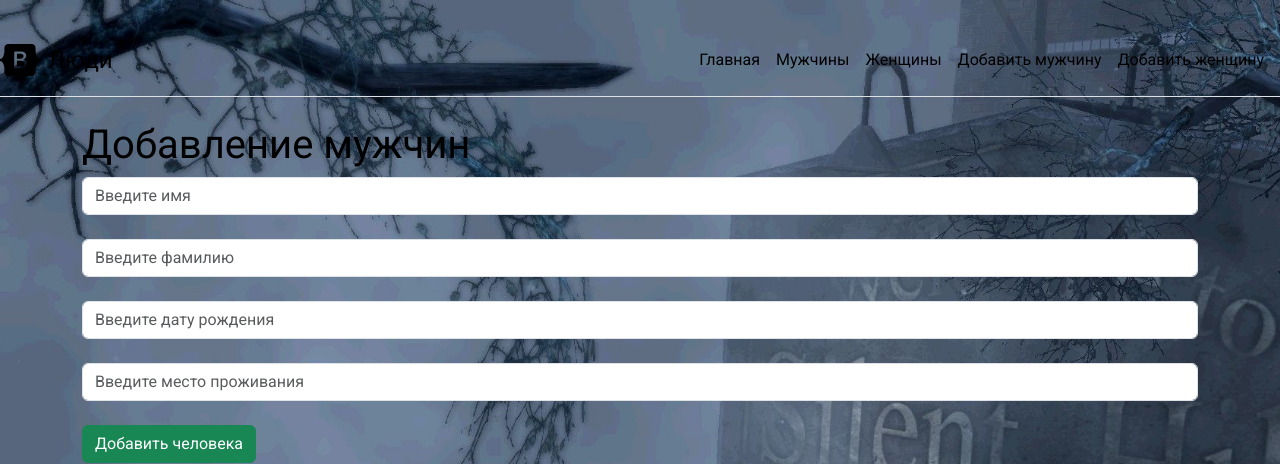
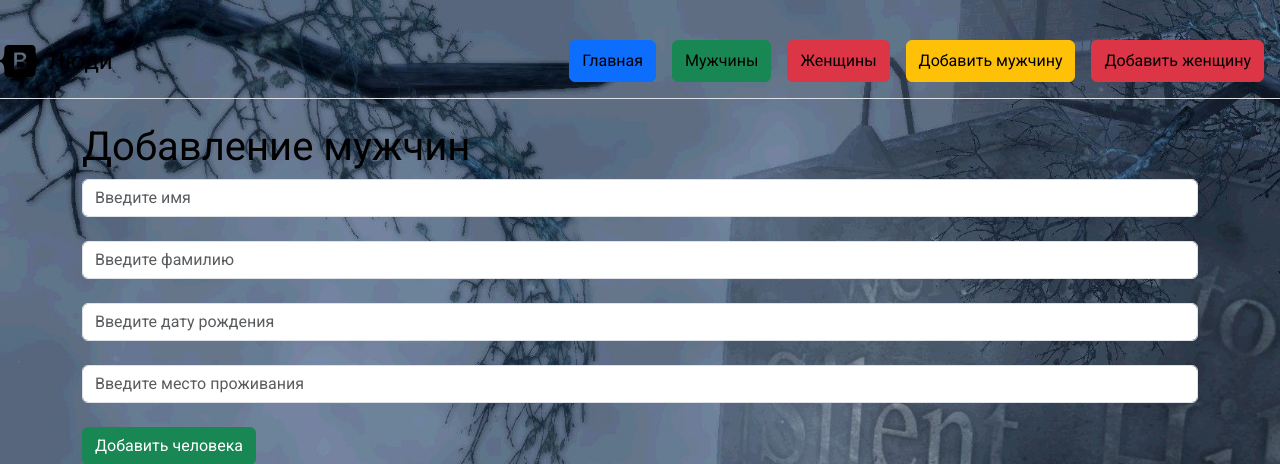
Before and after one commit to SergeG28071988/Rosdistant_M, a Django app: page /add_man/ in a window 1280 px wide. Shown: the top 464 px of the page. Run offline with Django 5.2, Linux system fonts and the light colour scheme.

Commit message:
The project is ready!!!

```diff
--- a/AccountingHumans/base/templates/base.html
+++ b/AccountingHumans/base/templates/base.html
@@ -17,11 +17,11 @@
         <span class="fs-4">Люди</span>
       </a>
       <nav class="d-inline-flex mt-2 mt-md-0 ms-md-auto">
-        <a class="me-3 py-2 link-body-emphasis text-decoration-none" href="{% url 'index' %} ">Главная</a>
-        <a class="me-3 py-2 link-body-emphasis text-decoration-none" href="{% url 'man_list' %} ">Мужчины</a>
-        <a class="me-3 py-2 link-body-emphasis text-decoration-none" href="{% url 'woman_list' %} ">Женщины</a>
-        <a class="me-3 py-2 link-body-emphasis text-decoration-none" href="{% url 'add_man' %}">Добавить мужчину</a>
-        <a class="me-3 py-2 link-body-emphasis text-decoration-none" href="{% url 'add_woman' %}">Добавить женщину</a>
+        <a class="me-3 py-2 link-body-emphasis text-decoration-none btn btn-primary btn-end" href="{% url 'index' %}" role="button" >Главная</a>
+        <a class="me-3 py-2 link-body-emphasis text-decoration-none btn btn-success btn-end" href="{% url 'man_list' %} " role="button" >Мужчины</a>
+        <a class="me-3 py-2 link-body-emphasis text-decoration-none btn btn-danger btn-end" href="{% url 'woman_list' %} " role="button">Женщины</a>
+        <a class="me-3 py-2 link-body-emphasis text-decoration-none btn btn-warning btn-end" href="{% url 'add_man' %}" role="button">Добавить мужчину</a>
+        <a class="me-3 py-2 link-body-emphasis text-decoration-none btn btn-danger btn-end" href="{% url 'add_woman' %}" role="button">Добавить женщину</a>
       </nav>
 </div>
 <div class="container">
```
